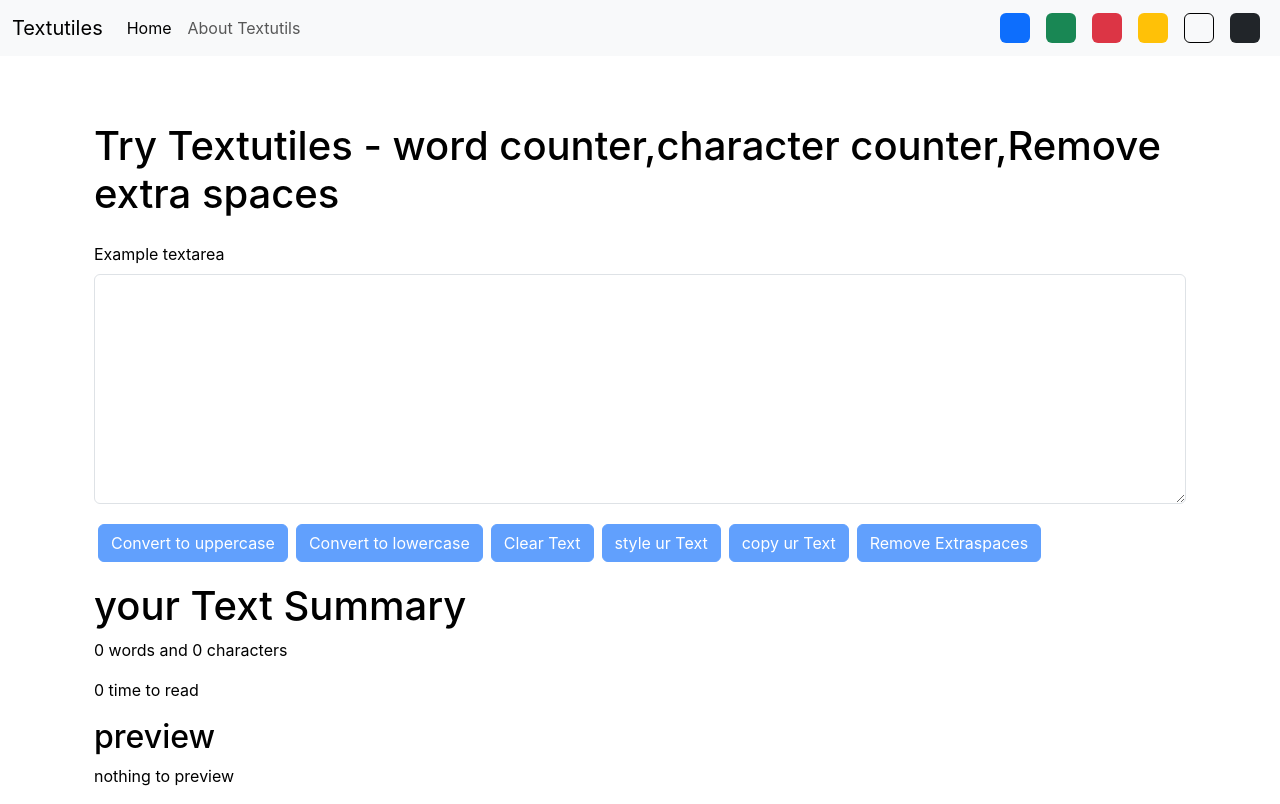
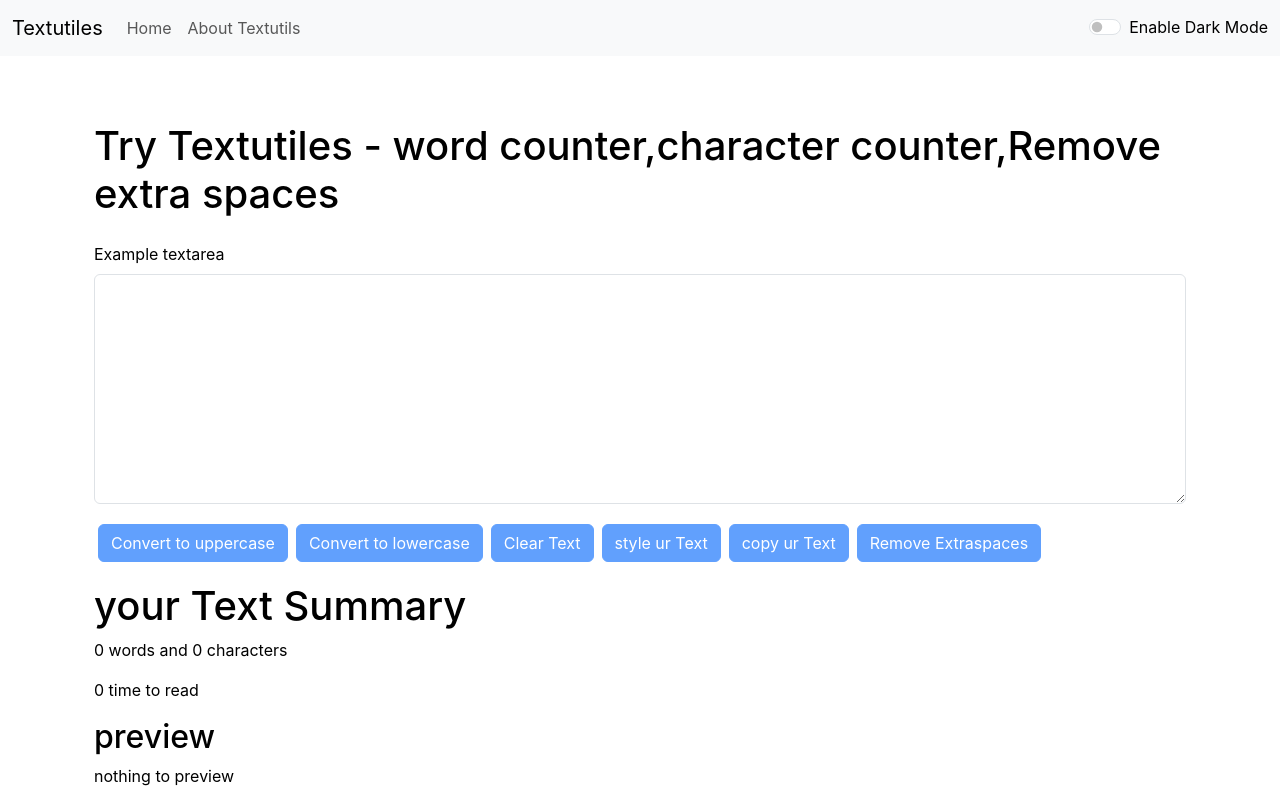
Before and after one commit to AASTHA9416/textutils, a React (Create React App) app: page / in a window 1280 px wide. Built offline with nearby package versions, Linux system fonts and the light colour scheme.

Commit message:
lecture21

```diff
--- a/src/App.css
+++ b/src/App.css
@@ -1,38 +1,3 @@
-.App {
-  text-align: center;
+.accordian-button::after{
+  filter: invert(1);
 }
-
-.App-logo {
-  height: 40vmin;
-  pointer-events: none;
-}
-
-@media (prefers-reduced-motion: no-preference) {
-  .App-logo {
-    animation: App-logo-spin infinite 20s linear;
-  }
-}
-
-.App-header {
-  background-color: #282c34;
-  min-height: 100vh;
-  display: flex;
-  flex-direction: column;
-  align-items: center;
-  justify-content: center;
-  font-size: calc(10px + 2vmin);
-  color: white;
-}
-
-.App-link {
-  color: #61dafb;
-}
-
-@keyframes App-logo-spin {
-  from {
-    transform: rotate(0deg);
-  }
-  to {
-    transform: rotate(360deg);
-  }
-}
--- a/src/App.js
+++ b/src/App.js
@@ -43,19 +43,10 @@ setTimeout(()=>{
 
 );
   }
- const removeBodyClasses=()=>{
-  document.body.classList.remove('bg-light');
-  document.body.classList.remove('bg-dark');
-  document.body.classList.remove('bg-success');
-  document.body.classList.remove('bg-primary');
-  document.body.classList.remove('bg-warning');
-  document.body.classList.remove('bg-danger');
- }
 
-  const toogleMode = (cls) => {
-    removeBodyClasses();
-    console.log(cls);
-    document.body.classList.add('bg-'+cls);
+  const toogleMode = () => {
+
+
     if (mode === 'light') {
       setMode('dark');
       document.body.style.backgroundColor = '#2c2b3b';
--- a/src/components/Navbar.js
+++ b/src/components/Navbar.js
@@ -14,7 +14,7 @@ export default function Navbar(props) {
       <div className="collapse navbar-collapse" id="navbarSupportedContent">
         <ul className="navbar-nav me-auto mb-2 mb-lg-0">
           <li className="nav-item">
-            <Link className="nav-link active" aria-current="page" to="/">Home</Link>
+            <Link className="nav-link " aria-current="page" to="/">Home</Link>
           </li>
           <li className="nav-item">
             <a className="nav-link" href="/about">{props.aboutText}</a>
@@ -22,40 +22,11 @@ export default function Navbar(props) {
 
         </ul>
 
-        {/* <form className="d-flex" role="search">
-          <input className="form-control me-2" type="search" placeholder="Search" aria-label="Search"/>
-          <button className="btn btn-outline-success" type="submit">Search</button>
-        </form> */}
-        <div className="d-flex">
-          <div className="bg-primary rounded mx-2" style={{height:'30px',width:'30px', cursor:'pointer'}} onClick={()=>{props.toogleMode('primary')}} ></div>
-        </div>
-        <div className="d-flex">
-          <div className="bg-success rounded mx-2" style={{height:'30px',width:'30px', cursor:'pointer'}} onClick={()=>{props.toogleMode('success')}}></div>
-        </div>
-        <div className="d-flex">
-          <div className="bg-danger rounded mx-2" style={{height:'30px',width:'30px', cursor:'pointer'}} onClick={()=>{props.toogleMode('danger')}}></div>
-        </div>
-        <div className="d-flex">
-          <div className="bg-warning rounded mx-2" style={{height:'30px',width:'30px', cursor:'pointer'}} onClick={()=>{props.toogleMode('warning')}}></div>
-        </div>
-        <div className="d-flex">
-          <div className="bg-light rounded mx-2" style={{height:'30px',width:'30px', cursor:'pointer', border:'1px solid black'}} onClick={()=>{props.toogleMode('light')}}></div>
-        </div>
-        <div className="d-flex">
-          <div className="bg-dark rounded mx-2" style={{height:'30px',width:'30px', cursor:'pointer' }} onClick={()=>{props.toogleMode('dark')}}></div>
-        </div>
-      {/* <div className={`form-check form-switch text-${props.mode==='light' ? 'black' :'white' }`}>
+      <div className={`form-check form-switch text-${props.mode==='light' ? 'black' :'white' }`}>
   <input className="form-check-input" type="checkbox" role="switch" id="flexSwitchCheckDefault" onClick={()=>{props.toogleMode(null)}} />
-  <label className="form-check-label" for="flexSwitchCheckDefault ">Toogle Mode</label>
-</div> */}
-{/* <div className={`form-check form-switch text-${props.changeorange==='norange' ? 'black' :'orange' }`}>
-  <input className="form-check-input" type="checkbox" role="switch" id="flexSwitchCheckDefault" onClick={props.showOrange}/>
-  <label className="form-check-label" for="flexSwitchCheckDefault">{props.changeorange==='orange' ? 'Enable white' :'Enable orange'}</label>
+  <label className="form-check-label" for="flexSwitchCheckDefault ">{props.mode==='light'?'Enable Dark Mode':'Enable Light Mode'}</label>
 </div>
-<div className={`form-check form-switch text-${props.changepink==='npink' ? 'black' :'pink' }`}>
-  <input className="form-check-input" type="checkbox" role="switch" id="flexSwitchCheckDefault" onClick={props.showPink}/>
-  <label className="form-check-label" for="flexSwitchCheckDefault">{props.changepink==='pink' ? 'Enable white' :'Enable pink'}</label>
-</div> */}
+
       </div>
     </div>
   </nav>
--- a/src/components/Textform.js
+++ b/src/components/Textform.js
@@ -39,12 +39,12 @@ export default function Textform(props) {
     }
     const handlecopy=()=>{
         console.log("on chnage");
-        // setText(event.target.value)
-        var text=document.getElementById("my-box");
-        text.select();
-        text.setSelectionRange(0,9999);
-        navigator.clipboard.writeText(text.value);
-        document.getSelection().removeAllRanges();
+
+        // var text=document.getElementById("my-box");
+        // text.select();
+        // text.setSelectionRange(0,9999);
+        navigator.clipboard.writeText(text);
+        // document.getSelection().removeAllRanges();
         props.showAlert("text is beng copied","success")
 
     }
@@ -80,7 +80,7 @@ export default function Textform(props) {
 
     <div className="container my-3"  style={{color:props.mode==='dark'?'white':'black'}}>
         <h1>your Text Summary</h1>
-        <p>{text.split(" ").filter((element)=>element.length!==0).length} words and {text.length} characters</p>
+        <p>{text.split(/\s+/).filter((element)=>element.length!==0).length} words and {text.length} characters</p>
         <p>{0.008 * text.split(" ").filter((element)=>element.length!==0).length}  time to read</p>
         <h2>preview</h2>
         <p >{text.length>0?text:"nothing to preview"}</p>
```
